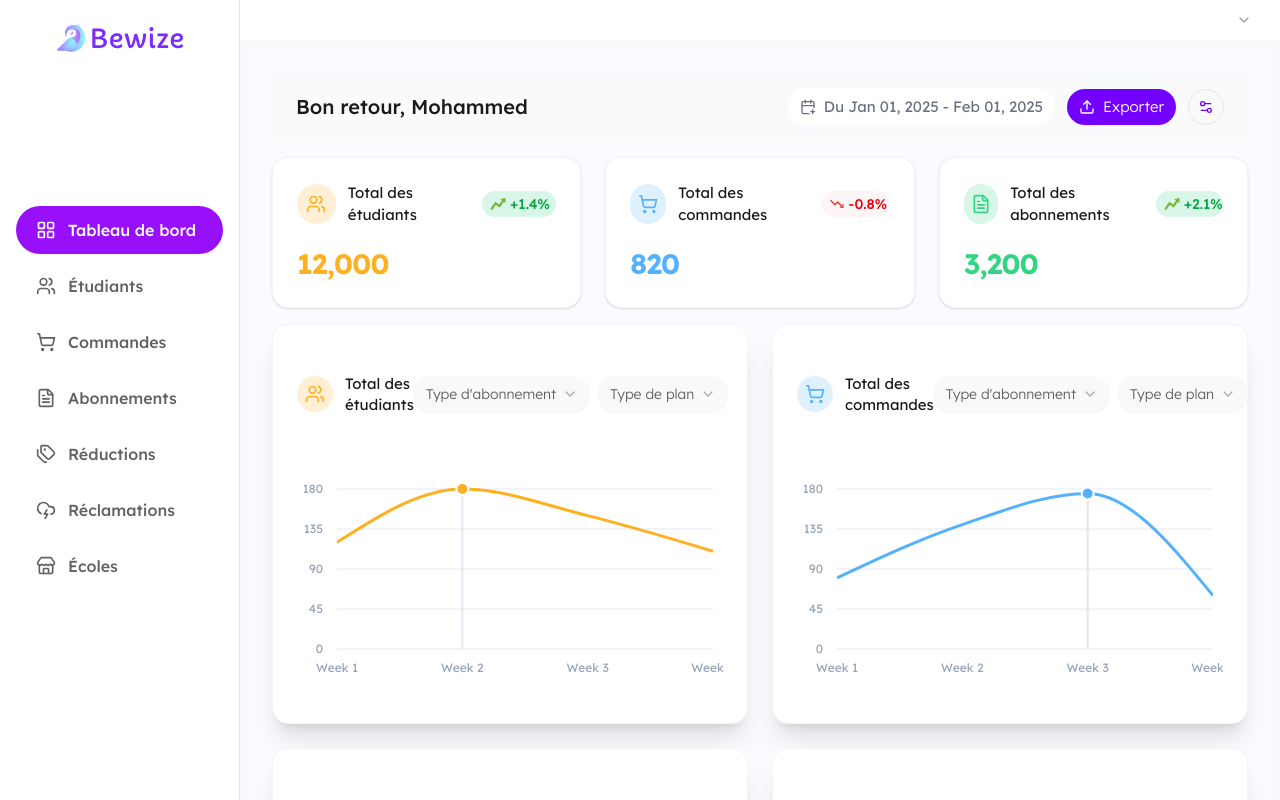
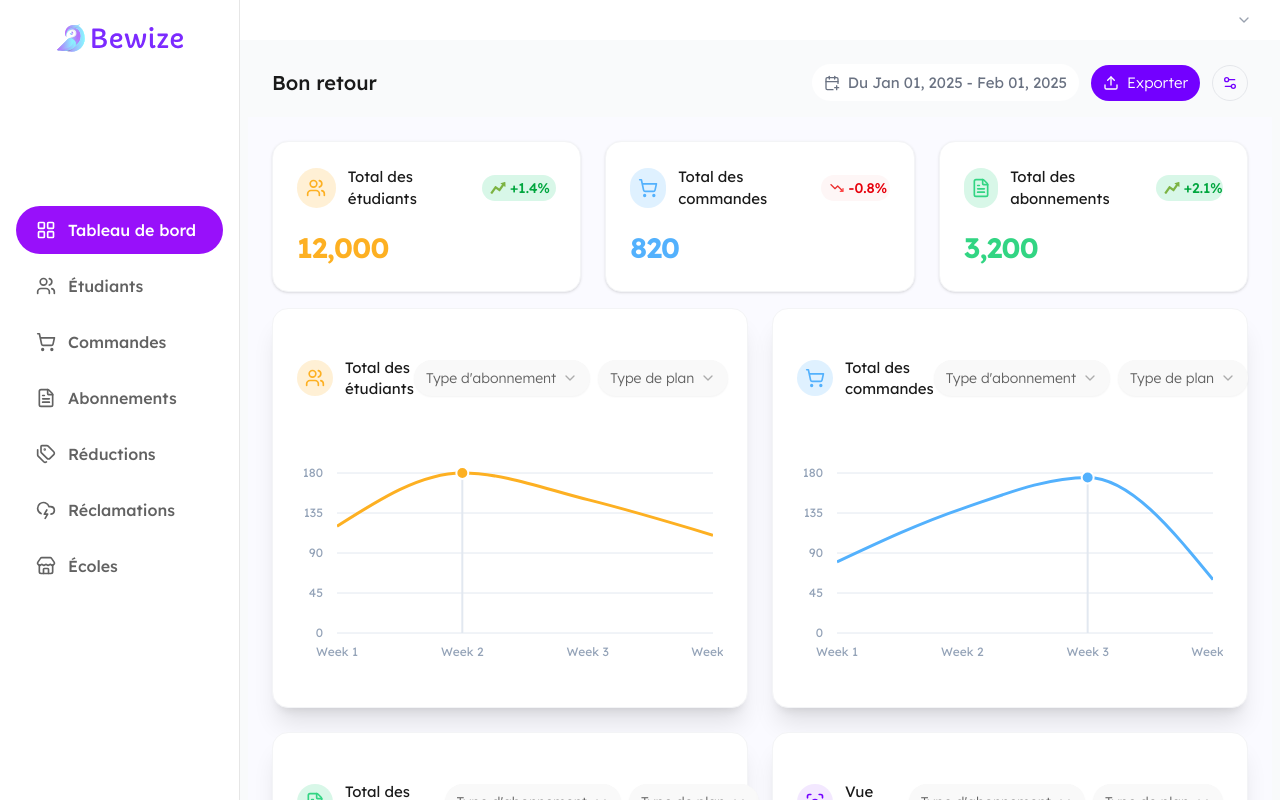
Before and after one commit to abdelhamid0p/bewize-dashboard-monitor, a React (Vite) app: page /dashboard in a window 1280 px wide. Built offline with nearby package versions, Linux system fonts and the light colour scheme.

Commit message:
fix: centralize DashboardNavbar in DashboardLayout with dynamic config from navigation items

```diff
--- a/src/features/navigation/constantes/navigation_items.ts
+++ b/src/features/navigation/constantes/navigation_items.ts
@@ -1,10 +1,18 @@
 import { ICONS, type IconName } from "@/shared/components/atoms/icon"
+
+export interface NavbarConfig {
+  title: string
+  showDatePicker?: boolean
+  showExportButton?: boolean
+  showSettingsButton?: boolean
+}
 
 export interface NavigationItem {
   id: string
   label: string
   icon: IconName
   path: string
+  navbar: NavbarConfig
 }
 
 export const NAVIGATION_ITEMS: NavigationItem[] = [
@@ -13,41 +21,83 @@ export const NAVIGATION_ITEMS: NavigationItem[] = [
     label: "Tableau de bord",
     icon: ICONS.layoutGrid,
     path: "/dashboard",
+    navbar: {
+      title: "Bon retour",
+      showDatePicker: true,
+      showExportButton: true,
+      showSettingsButton: true,
+    },
   },
   {
     id: "students",
     label: "Étudiants",
     icon: ICONS.users,
     path: "/dashboard/students",
+    navbar: {
+      title: "Les étudiants",
+      showExportButton: true,
+      showSettingsButton: true,
+    },
   },
   {
     id: "orders",
     label: "Commandes",
     icon: ICONS.shoppingCart,
     path: "/dashboard/orders",
+    navbar: {
+      title: "Les commandes",
+      showExportButton: true,
+      showSettingsButton: true,
+    },
   },
   {
     id: "subscriptions",
     label: "Abonnements",
     icon: ICONS.fileText,
     path: "/dashboard/subscriptions",
+    navbar: {
+      title: "Les abonnements",
+      showExportButton: true,
+      showSettingsButton: true,
+    },
   },
   {
     id: "reductions",
     label: "Réductions",
     icon: ICONS.tag,
     path: "/dashboard/reductions",
+    navbar: {
+      title: "Les codes promo",
+      showExportButton: true,
+      showSettingsButton: true,
+    },
   },
   {
     id: "reclamations",
     label: "Réclamations",
     icon: ICONS.cloudLightning,
     path: "/dashboard/reclamations",
+    navbar: {
+      title: "Les réclamations",
+      showExportButton: true,
+      showSettingsButton: true,
+    },
   },
   {
     id: "schools",
     label: "Écoles",
     icon: ICONS.store,
     path: "/dashboard/schools",
+    navbar: {
+      title: "Les écoles",
+      showExportButton: true,
+      showSettingsButton: true,
+    },
   },
 ]
+
+/** Get navbar config for the current path */
+export const getNavbarConfig = (pathname: string): NavbarConfig => {
+  const item = NAVIGATION_ITEMS.find((item) => item.path === pathname)
+  return item?.navbar ?? { title: "Dashboard", showExportButton: true, showSettingsButton: true }
+}
--- a/src/features/promo-codes/pages/PromoCodesPage.tsx
+++ b/src/features/promo-codes/pages/PromoCodesPage.tsx
@@ -2,7 +2,6 @@
  * Promo Codes Page
  */
 
-import { DashboardNavbar } from "@/shared/components/molecules/dashboard_navbar";
 import {
   DataTable,
   Pagination,
@@ -39,8 +38,6 @@ export const PromoCodesPage = () => {
 
   return (
     <div className="p-3 lg:p-4 xl:p-6 space-y-3 lg:space-y-4 bg-[#FAFAFF] min-h-full">
-      <DashboardNavbar userName="Réductions" />
-
       <Toolbar
         searchValue={searchTerm}
         onSearchChange={setSearchTerm}
--- a/src/features/stats/pages/dashboard_home.tsx
+++ b/src/features/stats/pages/dashboard_home.tsx
@@ -1,4 +1,3 @@
-import { DashboardNavbar } from "@/shared/components/molecules/nav-bar/dashboard_navbar";
 import { useDashboard } from "../hooks/useStats";
 import { StatsNumberCardContainer } from "../components/stats_number_card_container";
 import { StatsChartCardContainer } from "../components/stats_chart_card_container";
@@ -8,9 +7,6 @@ export const DashboardPage = () => {
 
   return (
     <div className="p-3 lg:p-4 xl:p-6 space-y-3 lg:space-y-4 bg-[#FAFAFF] min-h-full">
-      {/* Dashboard Navbar */}
-      <DashboardNavbar userName="Mohammed" />
-
       {/* Number Cards */}
       <div className="grid grid-cols-1 md:grid-cols-2 xl:grid-cols-3 gap-3 lg:gap-4 xl:gap-6">
         {dashboard.data?.stats.map((stat) => (
--- a/src/features/students/pages/StudentsPage.tsx
+++ b/src/features/students/pages/StudentsPage.tsx
@@ -7,7 +7,6 @@
  * - UI (DataTable, Pagination, Toolbar)
  */
 
-import { DashboardNavbar } from "@/shared/components/molecules/dashboard_navbar";
 import {
   DataTable,
   Pagination,
@@ -43,8 +42,6 @@ export const StudentsPage = () => {
 
   return (
     <div className="p-3 lg:p-4 xl:p-6 space-y-3 lg:space-y-4 bg-[#FAFAFF] min-h-full">
-      <DashboardNavbar userName="Étudiants" />
-
       <Toolbar
         searchValue={searchTerm}
         onSearchChange={setSearchTerm}
--- a/src/features/subscriptions/pages/SubscriptionsPage.tsx
+++ b/src/features/subscriptions/pages/SubscriptionsPage.tsx
@@ -2,7 +2,6 @@
  * Subscriptions Page
  */
 
-import { DashboardNavbar } from "@/shared/components/molecules/dashboard_navbar";
 import {
   DataTable,
   Pagination,
@@ -39,8 +38,6 @@ export const SubscriptionsPage = () => {
 
   return (
     <div className="p-3 lg:p-4 xl:p-6 space-y-3 lg:space-y-4 bg-[#FAFAFF] min-h-full">
-      <DashboardNavbar userName="Abonnements" />
-
       <Toolbar
         searchValue={searchTerm}
         onSearchChange={setSearchTerm}
--- a/src/shared/components/molecules/nav-bar/dashboard_navbar.tsx
+++ b/src/shared/components/molecules/nav-bar/dashboard_navbar.tsx
@@ -1,53 +1,33 @@
 import { Button } from "@/shared/components/atoms/button";
 import { Icon, ICONS } from "@/shared/components/atoms/icon";
-import { useLocation } from "react-router-dom";
 import { Text } from "@/shared/components/atoms/text/text";
+import type { NavbarConfig } from "@/features/navigation/constantes/navigation_items";
 
 interface DashboardNavbarProps {
-  userName: string;
+  config: NavbarConfig;
+  userName?: string;
 }
 
-// Configuration des titres selon le path
-const PAGE_TITLES: Record<string, string> = {
-  "/": "Bon retour",
-  "/home": "Bon retour",
-  "/dashboard": "Bon retour",
-  "/schools": "Écoles",
-  "/etudiants": "Étudiants",
-  "/commandes": "Commandes",
-  "/abonnements": "Abonnements",
-  "/reservations": "Réservations",
-};
-
-export const DashboardNavbar = ({ userName }: DashboardNavbarProps) => {
-  const location = useLocation();
-  const pathname = location.pathname;
-
-  // Déterminer si on est sur la page d'accueil
-  const isHomePage =
-    pathname === "/" || pathname === "/home" || pathname === "/dashboard";
-
-  // Récupérer le titre de la page actuelle
-  const pageTitle = PAGE_TITLES[pathname] || "Dashboard";
+export const DashboardNavbar = ({ config, userName }: DashboardNavbarProps) => {
+  const title = userName ? `${config.title}, ${userName}` : config.title;
 
   return (
-    <div className="flex items-center justify-between w-full px-6 py-4 bg-gray-50 ">
+    <div className="flex items-center justify-between w-full px-6 py-4 bg-gray-50">
       {/* Left - Title */}
-      <Text variant="title">
-        {pageTitle}, {userName}
-      </Text>
+      <Text variant="title">{title}</Text>
 
       {/* Right - Actions */}
       <div className="flex items-center gap-3">
-        {/* Date Picker - Only on home page */}
-        {isHomePage && (
-          <div className="inline-flex items-center gap-2 px-3 py-2 text-sm text-gray-500 bg-white rounded-full   ">
+        {/* Date Picker - Only when configured */}
+        {config.showDatePicker && (
+          <div className="inline-flex items-center gap-2 px-3 py-2 text-sm text-gray-500 bg-white rounded-full">
             <Icon name={ICONS.calendarPlus} className="w-4 h-4 text-gray-500" />
             <span>Du Jan 01, 2025 - Feb 01, 2025</span>
           </div>
         )}
 
         {/* Export Button */}
+        {config.showExportButton && (
           <Button
             variant="default"
             className="w-auto px-6 h-9"
@@ -56,8 +36,10 @@ export const DashboardNavbar = ({ userName }: DashboardNavbarProps) => {
           >
             Exporter
           </Button>
+        )}
 
-        {/* Menu Button */}
+        {/* Settings Button */}
+        {config.showSettingsButton && (
           <Button
             variant="secondary"
             size="icon"
@@ -65,6 +47,7 @@ export const DashboardNavbar = ({ userName }: DashboardNavbarProps) => {
           >
             <Icon name={ICONS.settings} className="w-5 h-5" />
           </Button>
+        )}
       </div>
     </div>
   );
--- a/src/shared/components/templates/DashboardLayout.tsx
+++ b/src/shared/components/templates/DashboardLayout.tsx
@@ -1,20 +1,12 @@
 import { NavigationSidebar } from "@/features/navigation/components/navigation_sidebar";
+import { getNavbarConfig } from "@/features/navigation/constantes/navigation_items";
 import { Outlet, useLocation } from "react-router-dom";
 import { DashboardNavbar } from "../molecules/nav-bar/dashboard_navbar";
 import { Icon, ICONS } from "../atoms/icon";
 
-const pageTitles: Record<string, string> = {
-  "/dashboard": "Tableau de bord",
-  "/dashboard/students": "Étudiants",
-  "/dashboard/orders": "Commandes",
-  "/dashboard/subscriptions": "Abonnements",
-  "/dashboard/schools": "Écoles",
-};
-
 export const DashboardLayout = () => {
   const location = useLocation();
-
-  const title = pageTitles[location.pathname] ?? "Tableau de bord";
+  const navbarConfig = getNavbarConfig(location.pathname);
 
   return (
     <div className="flex h-screen bg-gray-50 overflow-hidden">
@@ -38,6 +30,7 @@ export const DashboardLayout = () => {
 
         {/* Page content */}
         <main className="flex-1 overflow-y-auto p-2">
+          <DashboardNavbar config={navbarConfig} />
           <Outlet />
         </main>
       </div>
```
Lines whose indentation alone changed are shown as unchanged.
